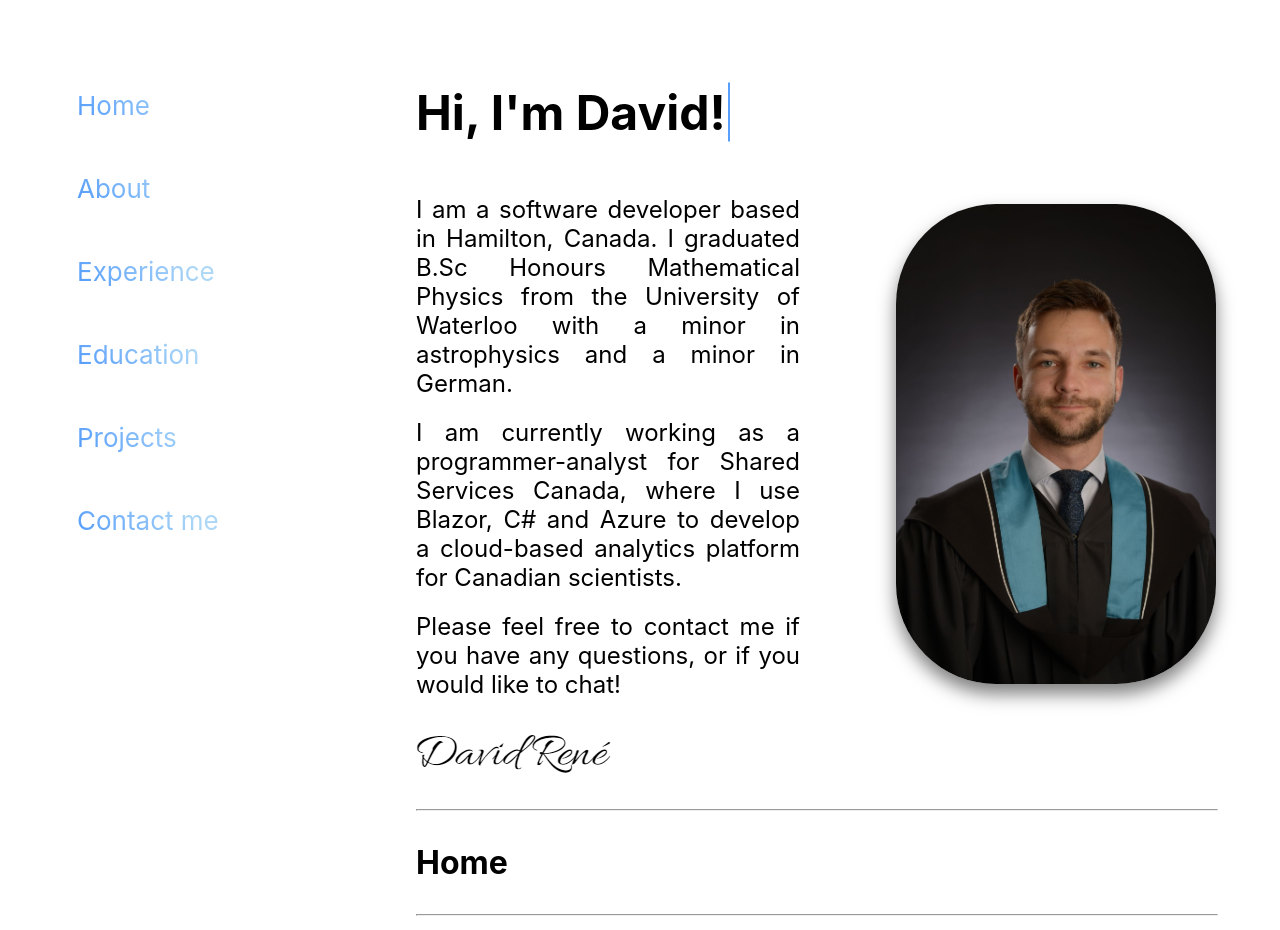
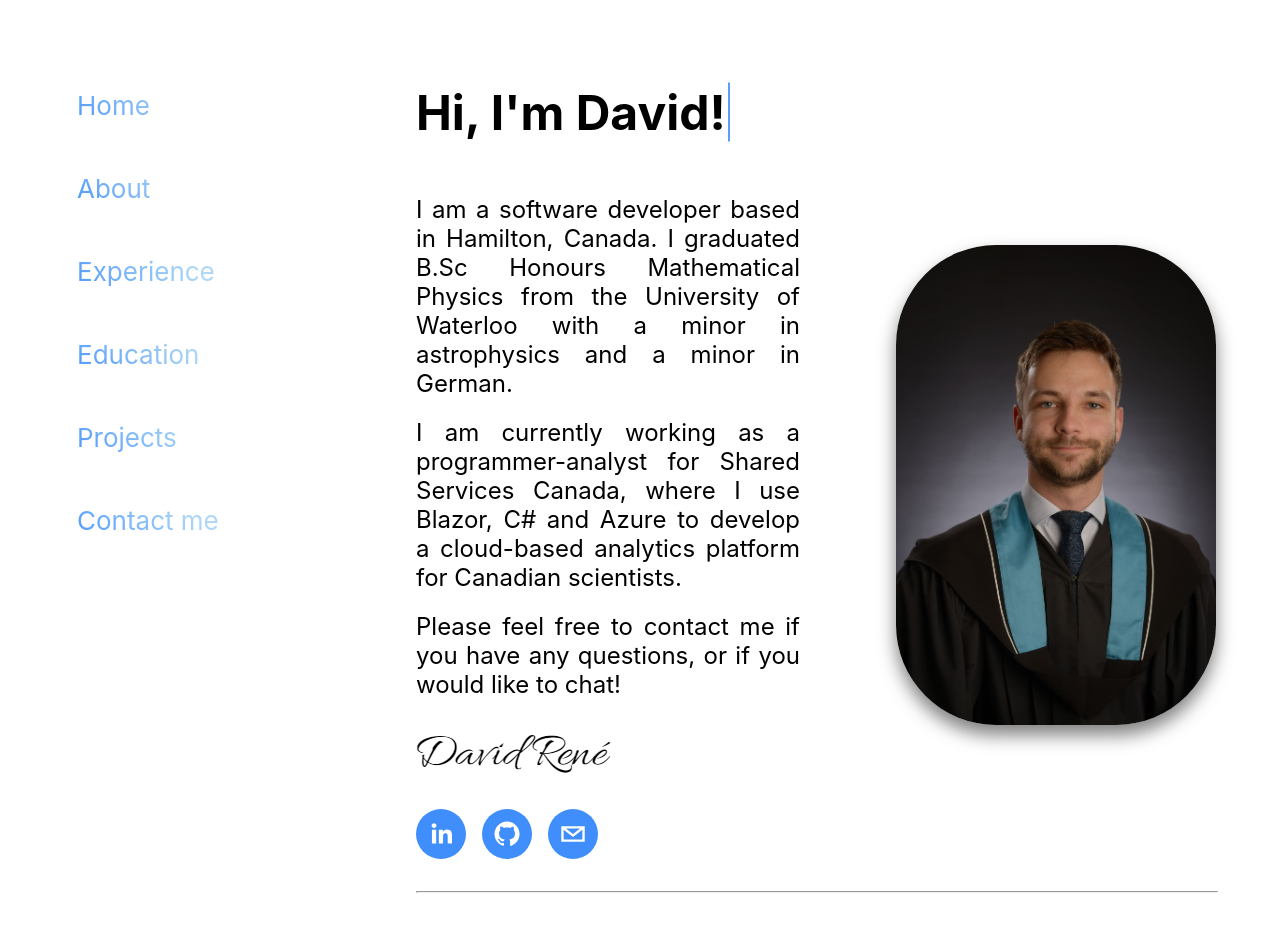
Before and after one commit to davidreneuw/website, a React (Create React App) app: page / in a window 1280 px wide. Shown: the top 930 px of the page. Built offline with nearby package versions, Linux system fonts and the light colour scheme.

Commit message:
Added social media icons

```diff
--- a/package.json
+++ b/package.json
@@ -3,6 +3,10 @@
   "version": "0.1.0",
   "private": true,
   "dependencies": {
+    "@fortawesome/fontawesome-svg-core": "^6.4.2",
+    "@fortawesome/free-regular-svg-icons": "^6.4.2",
+    "@fortawesome/free-solid-svg-icons": "^6.4.2",
+    "@fortawesome/react-fontawesome": "^0.2.0",
     "@testing-library/jest-dom": "^5.16.5",
     "@testing-library/react": "^13.4.0",
     "@testing-library/user-event": "^13.5.0",
@@ -14,6 +18,7 @@
     "react": "^18.2.0",
     "react-dom": "^18.2.0",
     "react-scripts": "5.0.1",
+    "react-social-icons": "^5.15.0",
     "typescript": "^4.9.5",
     "web-vitals": "^2.1.4"
   },
--- a/src/App.css
+++ b/src/App.css
@@ -118,6 +118,15 @@ hr {
   margin: 1em 0 0 0;
 }
 
+.social-media-icon {
+  margin: 2em 1em 0 0em;
+}
+
+.social-media-list {
+  display: flex;
+  flex-direction: row;
+}
+
 @keyframes typewriter {
   from {
     width: 0%;
--- a/src/App.tsx
+++ b/src/App.tsx
@@ -1,9 +1,10 @@
+import { SocialIcon } from "react-social-icons";
 import "./App.css";
 import Info from "./info.json";
 
 function App() {
   return (
-    <div className="content">
+    <div className="content" id="home">
       <div className="navbar">
         {Info.sections.map((section) => (
           <a className="navItem" href={"#" + section.id}>
@@ -11,11 +12,11 @@ function App() {
           </a>
         ))}
       </div>
-      <div className="main">
+      <div className="main" id="home">
         <div className="container">
           <div className="landing-container">
             <div className="landing-title-container">
-              <h1 className="landing-title anim-typewriter line-1" id="home">
+              <h1 className="landing-title anim-typewriter line-1">
                 {Info.landing.title}
               </h1>
             </div>
@@ -28,6 +29,18 @@ function App() {
               className="signature"
               loading="lazy"
             />
+            <div className="social-media-list">
+              {Info.landing.socialMedia.map((socialMedia) => (
+                <SocialIcon
+                  url={socialMedia.url}
+                  bgColor={getComputedStyle(
+                    document.documentElement
+                  ).getPropertyValue("--primary-colour")}
+                  label={socialMedia.name}
+                  className="social-media-icon"
+                />
+              ))}
+            </div>
           </div>
           <div className="profile-picture-container">
             <img
@@ -39,7 +52,9 @@ function App() {
           </div>
         </div>
         <hr />
-        {Info.sections.map((section) => (
+        {Info.sections
+          .filter((section) => section.title !== "Home")
+          .map((section) => (
             <div className="section">
               <h1 className="section-title" id={section.id}>
                 {section.title}
--- a/src/info.json
+++ b/src/info.json
@@ -7,7 +7,21 @@
       "Please feel free to contact me if you have any questions, or if you would like to chat!"
     ],
     "pictureName": "david.jpg",
-    "signatureName": "signature.png"
+    "signatureName": "signature.png",
+    "socialMedia": [
+      {
+        "name": "LinkedIn",
+        "url": "https://www.linkedin.com/in/david-ren%C3%A9-157696198/"
+      },
+      {
+        "name": "GitHub",
+        "url": "https://github.com/davidreneuw"
+      },
+      {
+        "name": "Email",
+        "url": "mailto:davrene11@gmail.com"
+      }
+    ]
   },
   "sections": [
     {
```
Also changed, not shown: 1 other file (tests, documents, lock files or other folders). Lines whose indentation alone changed are shown as unchanged.
